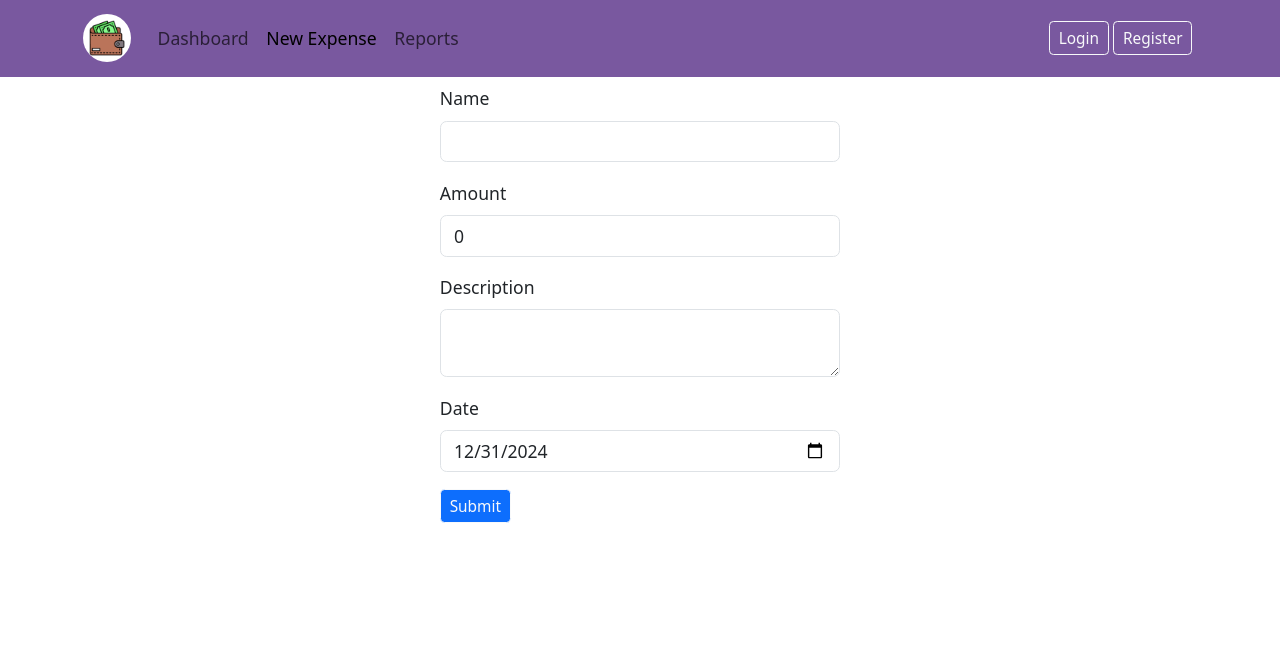
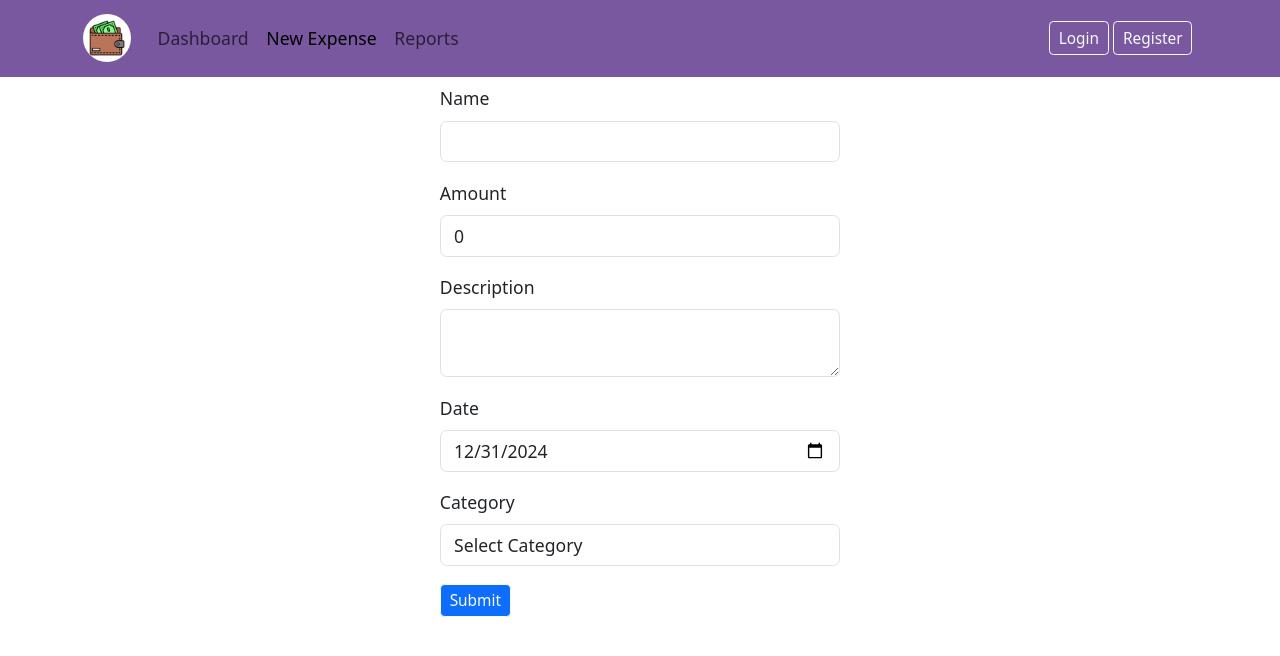
Before and after one commit to jsonmw/webapp, a React (Vite) app: page /new in a window 1280 px wide. Shown: the top 656 px of the page. Built offline with nearby package versions, Linux system fonts and the light colour scheme.

Commit message:
Finished create expense feature

```diff
--- a/src/components/Dropdown.tsx
+++ b/src/components/Dropdown.tsx
@@ -1,8 +1,32 @@
+import React from "react";
 
-const Dropdown = () => {
-  return (
-    <div>Dropdown</div>
-  )
+interface Props {
+  options: string[];
+  name: string;
+  id: string;
+  value: string;
+  onChange: (e: React.ChangeEvent<HTMLSelectElement>) => void;
+  onBlur: (e: React.ChangeEvent<HTMLSelectElement>) => void;
+  label: string;
+  error?: string;
+  touched?: boolean;
 }
 
-export default Dropdown
+const Dropdown = ({ options, id, name, value, onChange, onBlur, label, error, touched }: Props) => {
+  return (
+    <div className="mb-3">
+      <label htmlFor={id} className="form-label">
+        {label}
+      </label>
+      <select name={name} id={id} className="form-control" onChange={onChange} onBlur={onBlur}>
+        <option value={value} label="Select Category" />
+        {options.map((option) => (
+          <option key={option} value={option} label={option} />
+        ))}
+      </select>
+      {touched && error ? <div className="text-danger fs-italic">{error}</div> : null}
+    </div>
+  );
+};
+
+export default Dropdown;
--- a/src/pages/expense/NewExpense.tsx
+++ b/src/pages/expense/NewExpense.tsx
@@ -1,8 +1,16 @@
 import { useFormik } from "formik";
 import { Expense } from "../../model/Expense";
 import expenseValidationSchema from "../../validation/ExpenseValidationSchema";
+import Dropdown from "../../components/Dropdown";
+import { expenseCategories } from "../../utils/AppConstants";
+import { saveOrUpdateExpense } from "../../services/expense-service";
+import { useState } from "react";
+import { useNavigate } from "react-router-dom";
 
 const NewExpense = () => {
+  const navigate = useNavigate();
+  const [error, setErrors] = useState<string>("")
+
   const formik = useFormik({
     initialValues: {
       name: "",
@@ -12,7 +20,16 @@
       date: new Date().toISOString().split("T")[0],
     },
     onSubmit: (values: Expense) => {
-      console.log(values);
+      saveOrUpdateExpense(values)
+        .then(response => {
+          if(response && response.status === 201) {
+            navigate('/');
+          }
+        })
+        .catch(error => {
+          console.log(error);
+          setErrors(error.message);
+        });
     },
     validationSchema: expenseValidationSchema,
   });
@@ -21,6 +38,7 @@
     <>
       <div className="d-flex justify-content-center align-items-center mt-2">
         <div className="container col-md-4 col-sm-8 col-xs 12">
+        {error && <p className="text-danger fs-italic">{error}</p>}
           <form onSubmit={formik.handleSubmit}>
             <div className="mb-3">
               <label htmlFor="name" className="form-label">
@@ -91,6 +109,17 @@
                 </div>
               ) : null}
             </div>
+            <Dropdown
+              options={expenseCategories}
+              id="category"
+              name="category"
+              label="Category"
+              value={formik.values.category}
+              onChange={formik.handleChange}
+              onBlur={formik.handleBlur}
+              error={formik.errors.category}
+              touched={formik.touched.category}
+            />
             <button
               className="btn btn-sm btn-primary btn-outline-light"
               type="submit"
--- a/src/services/expense-service.ts
+++ b/src/services/expense-service.ts
@@ -12,3 +12,7 @@
 export const deleteExpenseByExpenseId = (expenseId: string) => {
     return apiClient.delete<void>(`/expenses/${expenseId}`)
 }
+
+export const saveOrUpdateExpense = (expense: Expense) => {
+    return apiClient.post<Expense>(`/expenses`, expense);
+}
--- /dev/null
+++ b/src/utils/AppConstants.ts
@@ -0,0 +1,7 @@
+export const expenseCategories = [
+    "Shopping",
+    "Food",
+    "Transport",
+    "Utilities",
+    "Others"
+];
--- a/src/validation/ExpenseValidationSchema.ts
+++ b/src/validation/ExpenseValidationSchema.ts
@@ -3,7 +3,8 @@
 const expenseValidationSchema = Yup.object({
     name: Yup.string().min(3, "Expense name must be at least 3 characters long").required('Expense name is required'),
     amount: Yup.number().required("Expense amount is required").positive("Expense amount must be greater than zero"),
-    date: Yup.date().required("Expense date is required")
+    date: Yup.date().required("Expense date is required"),
+    category: Yup.string().required("Expense category is required")
   })
 
   export default expenseValidationSchema
```
